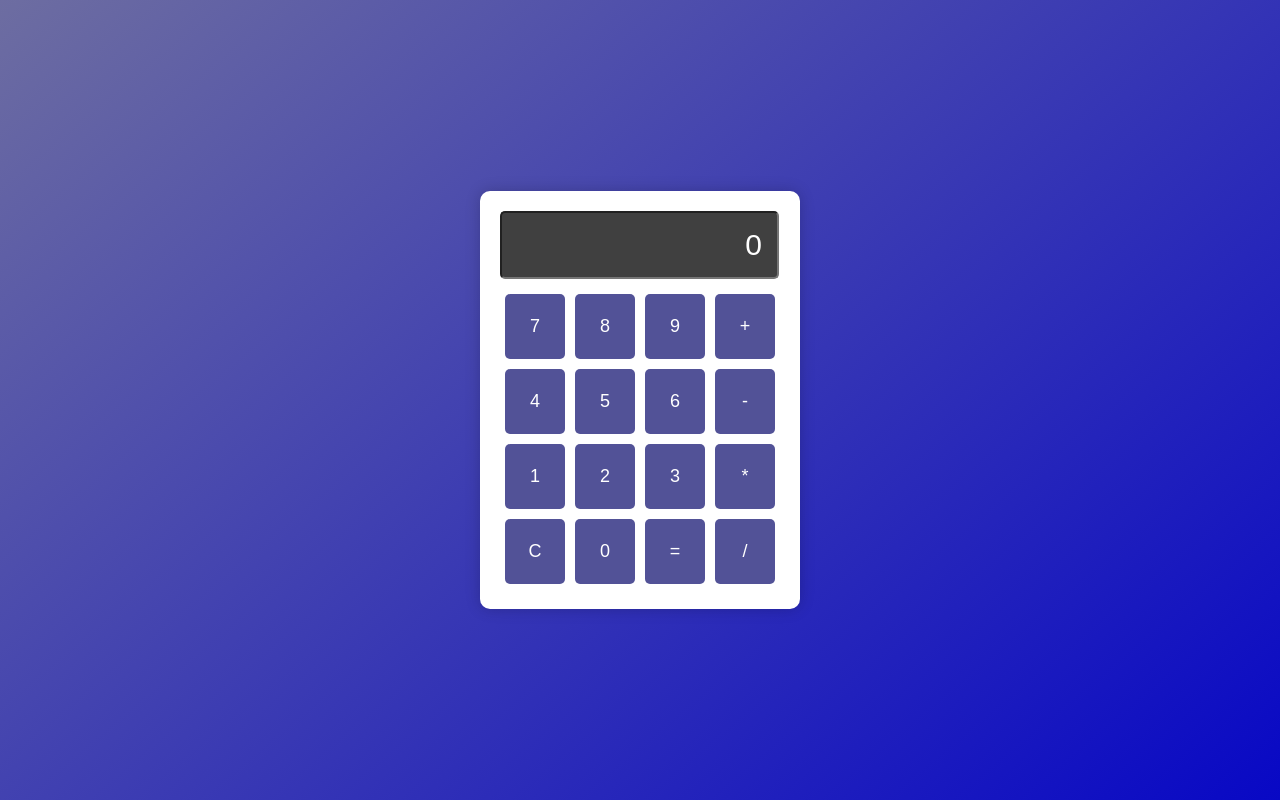
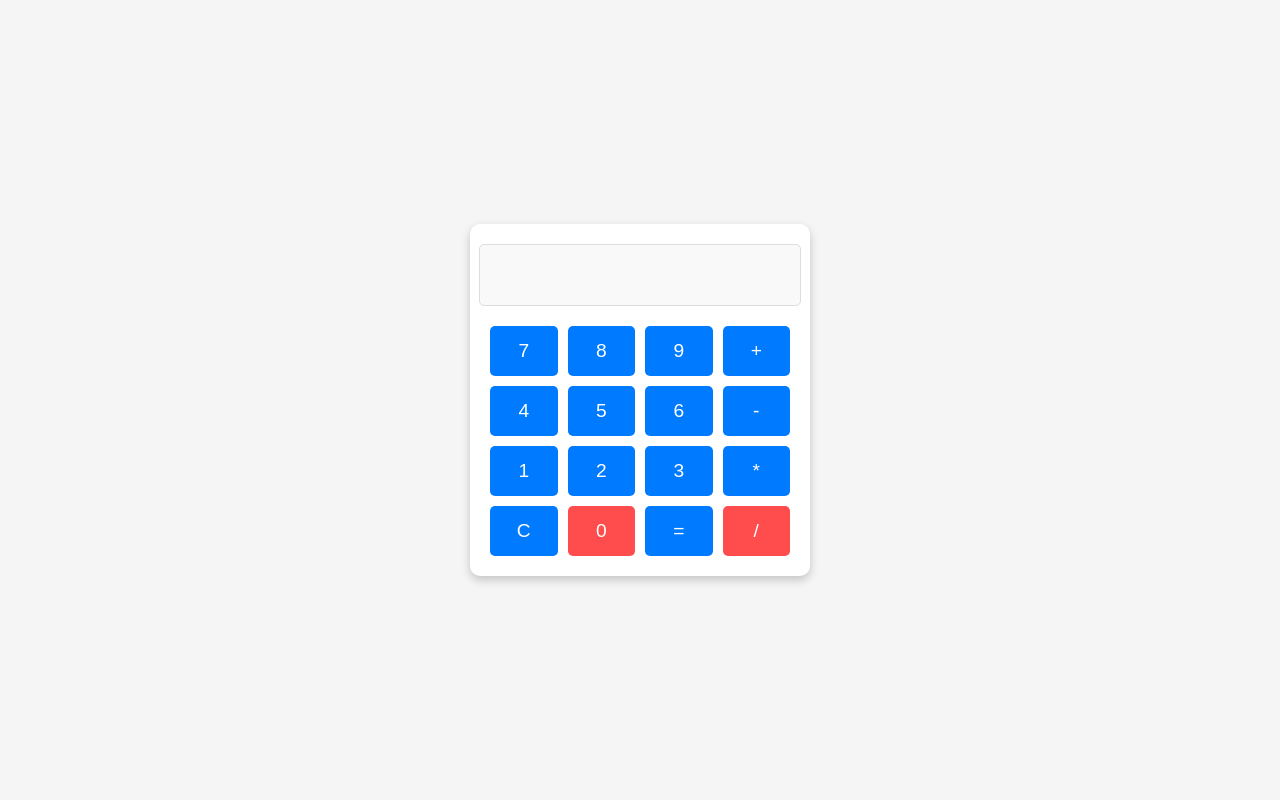
Before and after one commit to my-suraj5656/xcal, a React (Create React App) app: page / in a window 1280 px wide. Built offline with nearby package versions, Linux system fonts and the light colour scheme.

Commit message:
first commit

```diff
--- a/src/component/cal.css
+++ b/src/component/cal.css
@@ -1,4 +1,4 @@
-.container {
+/* .container {
   width: 100%;
   height: 100vh;
   display: flex;
@@ -45,4 +45,85 @@ button:hover {
 
 button:active {
   background-color: rgb(80, 80, 200);
+} */
+/* General Styling */
+body {
+  display: flex;
+  flex-direction: column;
+  justify-content: center;
+  align-items: center;
+  min-height: 100vh;
+  margin: 0;
+  font-family: Arial, sans-serif;
+  background-color: #f5f5f5;
 }
+
+/* Header Styling */
+h1 {
+  margin-bottom: 20px;
+  color: #333;
+}
+
+/* Calculator Container */
+.calculator {
+  background-color: #fff;
+  border-radius: 10px;
+  box-shadow: 0px 4px 10px rgba(0, 0, 0, 0.2);
+  width: 300px;
+  padding: 20px;
+  display: flex;
+  flex-direction: column;
+  align-items: center;
+}
+
+/* Input Field */
+.display {
+  width: 100%;
+  height: 50px;
+  margin-bottom: 20px;
+  font-size: 1.5rem;
+  text-align: right;
+  padding: 5px 10px;
+  border: 1px solid #ddd;
+  border-radius: 5px;
+  background-color: #f9f9f9;
+}
+
+/* Buttons Grid */
+.buttons {
+  display: grid;
+  grid-template-columns: repeat(4, 1fr);
+  gap: 10px;
+  width: 100%;
+}
+
+/* Buttons Styling */
+button {
+  height: 50px;
+  font-size: 1.2rem;
+  border: none;
+  border-radius: 5px;
+  background-color: #007bff;
+  color: #fff;
+  cursor: pointer;
+  transition: background-color 0.2s ease;
+}
+
+button:hover {
+  background-color: #0056b3;
+}
+
+button:active {
+  background-color: #003f7f;
+}
+
+/* Clear and Equals Buttons */
+button:nth-last-child(3),
+button:nth-last-child(1) {
+  background-color: #ff4d4d;
+}
+
+button:nth-last-child(3):hover,
+button:nth-last-child(1):hover {
+  background-color: #cc0000;
+}
--- a/src/component/xcalculator.jsx
+++ b/src/component/xcalculator.jsx
@@ -1,68 +1,91 @@
 import React, { useState } from "react";
-import { evaluate } from "mathjs";
+import { evaluate } from "mathjs"; // Import math.js for evaluating expressions
 import "./cal.css";
 
-function Calculator() {
-  const [value, setValue] = useState("");
+const Calculator = () => {
+  const [input, setInput] = useState("");
 
-  const handleEvaluate = () => {
+  // Append value to the input
+  const appendValue = (value) => {
+    if (["Error", "NaN", "Infinity"].includes(input)) {
+      setInput(""); // Reset if there's an error
+    }
+    setInput((prev) => prev + value);
+  };
+
+  // Clear the input field
+  const clearInput = () => {
+    setInput("");
+  };
+
+  // Calculate the result
+  const calculate = () => {
     try {
-      if (value === "") {
-        setValue("Error");
+      if (!input) {
+        setInput("Error"); // Handle empty input
         return;
       }
-      if (value === "0/0") {
-        setValue("NaN");
+
+      if (input.includes("/0")) {
+        if (input === "0/0") {
+          setInput("NaN");
+        } else {
+          setInput("Infinity");
+        }
         return;
       }
-      if (value.includes("/0")) {
-        setValue("Infinity");
-        return;
-      }
-      const result = evaluate(value);
-      setValue(result.toString());
+
+      // Use math.js to evaluate the input expression
+      const result = evaluate(input);
+      setInput(result.toString());
     } catch (error) {
-      setValue("Error");
+      setInput("Error"); // Handle invalid expressions
     }
   };
 
   return (
-    <div className="container">
-      <div className="calculator">
-        <input
-          className="display"
-          type="text"
-          value={value || "0"}
-          data-testid="calculator-display"
-          readOnly
-        />
-        <div>
-          <button onClick={() => setValue(value + "7")}>7</button>
-          <button onClick={() => setValue(value + "8")}>8</button>
-          <button onClick={() => setValue(value + "9")}>9</button>
-          <button onClick={() => setValue(value + "+")}>+</button>
-        </div>
-        <div>
-          <button onClick={() => setValue(value + "4")}>4</button>
-          <button onClick={() => setValue(value + "5")}>5</button>
-          <button onClick={() => setValue(value + "6")}>6</button>
-          <button onClick={() => setValue(value + "-")}>-</button>
-        </div>
-        <div>
-          <button onClick={() => setValue(value + "1")}>1</button>
-          <button onClick={() => setValue(value + "2")}>2</button>
-          <button onClick={() => setValue(value + "3")}>3</button>
-          <button onClick={() => setValue(value + "*")}>*</button>
-        </div>
-        <div>
-          <button onClick={() => setValue("")}>C</button>
-          <button onClick={() => setValue(value + "0")}>0</button>
-          <button onClick={handleEvaluate}>=</button>
-          <button onClick={() => setValue(value + "/")}>/</button>
-        </div>
+    <div className="calculator">
+      {/* Input Field */}
+      <input type="text" className="display" value={input} readOnly />
+
+      {/* Buttons */}
+      <div className="buttons">
+        {[
+          "7",
+          "8",
+          "9",
+          "+",
+          "4",
+          "5",
+          "6",
+          "-",
+          "1",
+          "2",
+          "3",
+          "*",
+          "C",
+          "0",
+          "=",
+          "/",
+        ].map((btn) => (
+          <button
+            key={btn}
+            onClick={() => {
+              if (btn === "C") {
+                clearInput();
+              } else if (btn === "=") {
+                calculate();
+              } else {
+                appendValue(btn);
+              }
+            }}
+          >
+            {btn}
+          </button>
+        ))}
       </div>
     </div>
   );
-}
+};
 
 export default Calculator;
```
Also changed, not shown: 1 other file (tests, documents, lock files or other folders).
